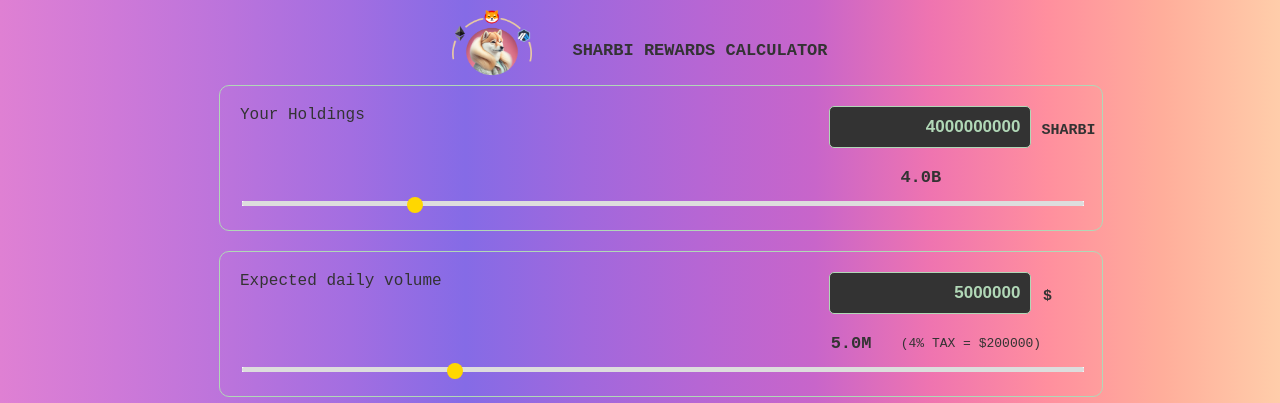
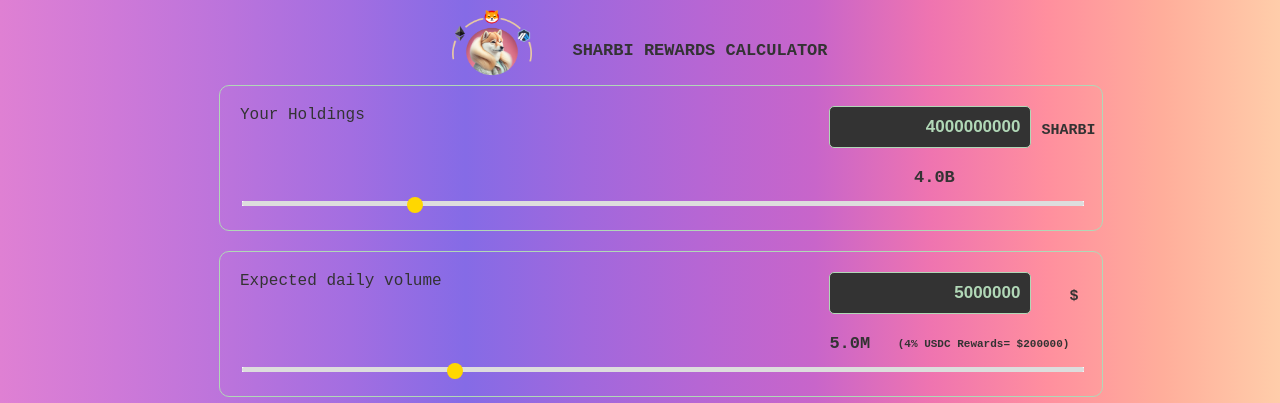
Before and after one commit to sharbiarb23/sip-calculator, a React (Vite) app: page / in a window 1280 px wide. Shown: the top 403 px of the page. Built offline with nearby package versions, Linux system fonts and the light colour scheme.

Commit message:
4% change

```diff
--- a/src/App.css
+++ b/src/App.css
@@ -459,8 +459,8 @@
   /* margin-top: 30px; */
   color: #333333;
   align-self: center;
-  margin-right: 5px;
-  width: 65px;
+  margin-right: 2px;
+  /* width: 65px; */
 
 }
 
--- a/src/comps/CustomSlider/index.jsx
+++ b/src/comps/CustomSlider/index.jsx
@@ -49,9 +49,9 @@
                 style={{
                   display: "flex",
                   flexDirection: "row",
-                  justifyContent: "center",
+                  justifyContent: "space-between",
                   alignItems: "center",
-                  width: 213,
+                  width: 240,
                 }}
               >
                 <div className="amount-short-title">
@@ -60,11 +60,12 @@
                 </div>
                 <div
                   style={{
-                    fontSize: 13,
+                    fontSize: 11,
                     fontFamily: "monospace",
+                    fontWeight: "bold",
                   }}
                 >
-                  (4% TAX = ${currentValue * 0.04})
+                  (4% USDC Rewards= ${currentValue * 0.04})
                 </div>
               </div>
             ) : (
```
